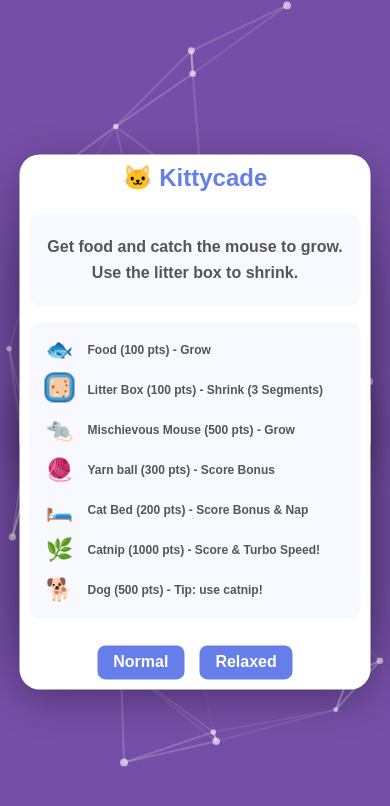
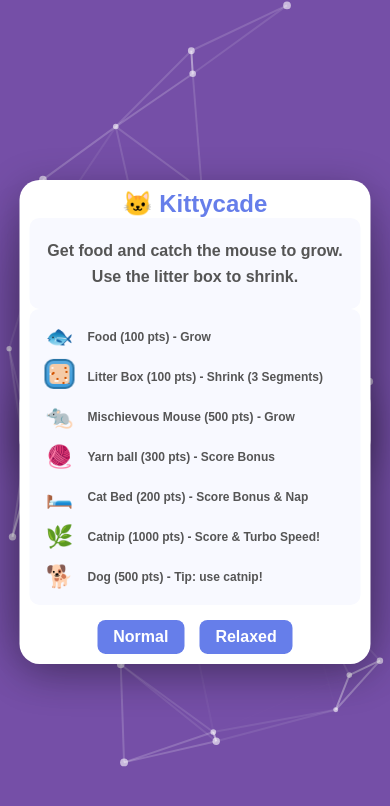
Before and after one commit to cs9000/kittycade, a plain HTML site: page index.html in a window 390 px wide. Drawn offline with nearby package versions, Linux system fonts and the light colour scheme.

Commit message:
Tightening up white pace on title screen

```diff
--- a/style.css
+++ b/style.css
@@ -107,11 +107,11 @@ button:hover { background: #5568d3; }
     touch-action: none;
     display: flex;
     flex-direction: column;
-    gap: 12px;
+    gap: 0;
 }
 #startScreen h1, #gameOverScreen h1 {
     color: #667eea;
-    margin: 0;
+    margin-bottom: 0;
     font-size: 32px;
 }
 #startScreen p, #gameOverScreen p {
@@ -123,7 +123,7 @@ button:hover { background: #5568d3; }
     background: #f8f9ff;
     padding: 15px;
     border-radius: 10px;
-    margin: 0;
+    margin-bottom: 0;
     width: 100%;
 }
 .instructions p:last-child {
@@ -315,10 +315,9 @@ button:hover { background: #5568d3; }
     }
     #startScreen h1 {
         font-size: 24px;
-        margin-bottom: 5px;
     }
     .instructions {
-        margin: 5px 0;
+        margin: 0;
         padding: 10px;
     }
     .legend {
```
